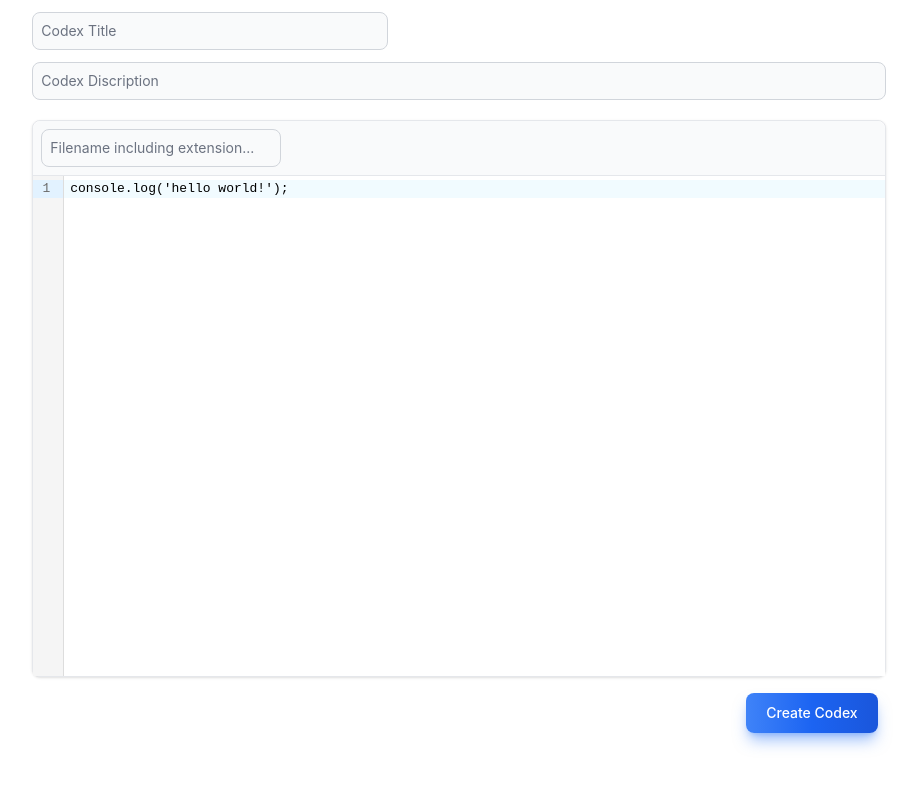
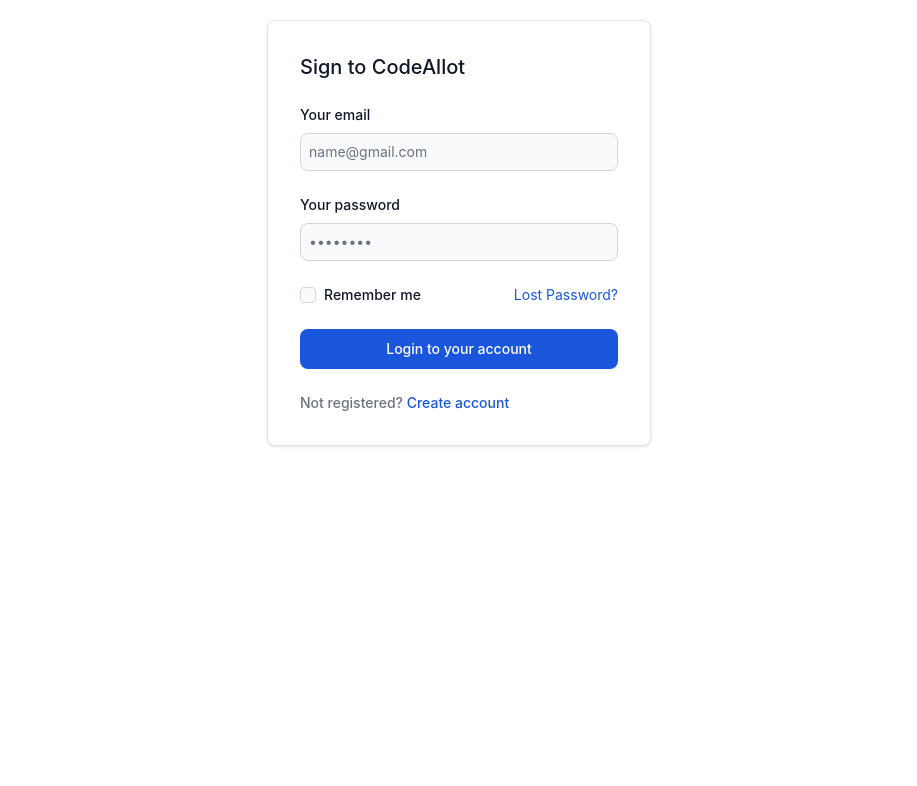
Before and after one commit to ayush-rudani/codeallot-client-1, a React (Create React App) app in the folder codeallot/: page / in a window 1280 px wide. Shown: the top 786 px of the page, without its empty margins (181-1098 px from the left). Built offline with nearby package versions, Linux system fonts and the light colour scheme.

Commit message:
comp. register & login added

```diff
--- a/codeallot/src/Test.js
+++ b/codeallot/src/Test.js
@@ -1,13 +1,17 @@
 import CCard from './components/CCard';
 import CodexCard from './components/CodexCard';
 import CreateCodex from './components/CreateCodex';
+import Login from './components/Login';
+import Register from './components/Register';
 
 function Test() {
     return (
         <>
             {/* <CodexCard /> */}
-            <CreateCodex />
+            {/* <CreateCodex /> */}
             {/* <CCard /> */}
+            <Login />
+            {/* <Register /> */}
         </>
     )
 }
--- a/codeallot/src/components/CreateCodex.js
+++ b/codeallot/src/components/CreateCodex.js
@@ -11,7 +11,7 @@
 
     return (
         <>
-            <div class="w-8/12 rounded-xl mx-auto mt-3">
+            <div class="w-8/12 rounded-xl mx-auto mt-5">
                 <input type="text" class="w-5/12 p-2 mb-3 bg-gray-50 border border-gray-300 text-gray-900 text-sm rounded-lg focus:ring-blue-500 focus:border-blue-500 block dark:bg-gray-700 dark:border-gray-600 dark:placeholder-gray-400 dark:text-white dark:focus:ring-blue-500 dark:focus:border-blue-500" placeholder="Codex Title" />
 
                 <input type="text" class="bg-gray-50 border border-gray-300 text-gray-900 text-sm rounded-lg focus:ring-blue-500 focus:border-blue-500 block w-full p-2  dark:bg-gray-700 dark:border-gray-600 dark:placeholder-gray-400 dark:text-white dark:focus:ring-blue-500 dark:focus:border-blue-500" placeholder="Codex Discription" />
--- /dev/null
+++ b/codeallot/src/components/Login.js
@@ -0,0 +1,35 @@
+function Login() {
+    return (
+        <>
+
+            <div class="w-full max-w-sm p-4 mx-auto sm:p-6 md:p-8 mt-5  bg-white border border-gray-200 rounded-lg shadow dark:bg-gray-800 dark:border-gray-700">
+                <form class="space-y-6" action="#">
+                    <h5 class="text-xl font-medium text-gray-900 dark:text-white">Sign to CodeAllot</h5>
+                    <div>
+                        <label for="email" class="block mb-2 text-sm font-medium text-gray-900 dark:text-white">Your email</label>
+                        <input type="email" name="email" id="email" class="w-full p-2 bg-gray-50 border border-gray-300 text-gray-900 text-sm rounded-lg focus:ring-blue-500 focus:border-blue-500 block dark:bg-gray-600 dark:border-gray-500 dark:placeholder-gray-400 dark:text-white" placeholder="name@gmail.com" required />
+                    </div>
+                    <div>
+                        <label for="password" class="block mb-2 text-sm font-medium text-gray-900 dark:text-white">Your password</label>
+                        <input type="password" name="password" id="password" placeholder="••••••••" class="w-full p-2 bg-gray-50 border border-gray-300 text-gray-900 text-sm rounded-lg focus:ring-blue-500 focus:border-blue-500 block dark:bg-gray-600 dark:border-gray-500 dark:placeholder-gray-400 dark:text-white" required />
+                    </div>
+                    <div class="flex items-start">
+                        <div class="flex items-start">
+                            <div class="flex items-center h-5">
+                                <input id="remember" type="checkbox" value="" class="w-4 h-4 border border-gray-300 rounded bg-gray-50 focus:ring-3 focus:ring-blue-300 dark:bg-gray-700 dark:border-gray-600 dark:focus:ring-blue-600 dark:ring-offset-gray-800 dark:focus:ring-offset-gray-800" required />
+                            </div>
+                            <label for="remember" class="ml-2 text-sm font-medium text-gray-900 dark:text-gray-300">Remember me</label>
+                        </div>
+                        <a href="#" class="ml-auto text-sm text-blue-700 hover:underline dark:text-blue-500">Lost Password?</a>
+                    </div>
+                    <button type="submit" class="w-full text-white bg-blue-700 hover:bg-blue-800 focus:ring-4 focus:outline-none focus:ring-blue-300 font-medium rounded-lg text-sm px-5 py-2.5 text-center dark:bg-blue-600 dark:hover:bg-blue-700 dark:focus:ring-blue-800">Login to your account</button>
+                    <div class="text-sm font-medium text-gray-500 dark:text-gray-300">
+                        Not registered? <a href="#" class="text-blue-700 hover:underline dark:text-blue-500">Create account</a>
+                    </div>
+                </form>
+            </div>
+        </>
+    );
+}
+
+export default Login;
--- /dev/null
+++ b/codeallot/src/components/Register.js
@@ -0,0 +1,27 @@
+function Register() {
+    return (
+        <>
+
+            <div class="w-full max-w-sm p-4 mx-auto sm:p-6 md:p-8 mt-5 bg-white border border-gray-200 rounded-lg shadow dark:bg-gray-800 dark:border-gray-700">
+                <form class="space-y-5" action="#">
+                    <h5 class="text-xl font-medium text-gray-900 dark:text-white">Register to CodeAllot</h5>
+                    <div>
+                        <label for="email" class="block mb-2 text-sm font-medium text-gray-900 dark:text-white">Email</label>
+                        <input type="email" name="email" id="email" class="w-full p-2 bg-gray-50 border border-gray-300 text-gray-900 text-sm rounded-lg focus:ring-blue-500 focus:border-blue-500 block dark:bg-gray-600 dark:border-gray-500 dark:placeholder-gray-400 dark:text-white" placeholder="name@gmail.com" required />
+                    </div>
+                    <div>
+                        <label for="name" class="block mb-2 text-sm font-medium text-gray-900 dark:text-white">Full-Name</label>
+                        <input type="text" name="name" id="name" class="w-full p-2 bg-gray-50 border border-gray-300 text-gray-900 text-sm rounded-lg focus:ring-blue-500 focus:border-blue-500 block dark:bg-gray-600 dark:border-gray-500 dark:placeholder-gray-400 dark:text-white" placeholder="name@gmail.com" required />
+                    </div>
+                    <div>
+                        <label for="password" class="block mb-2 text-sm font-medium text-gray-900 dark:text-white">Password</label>
+                        <input type="password" name="password" id="password" placeholder="••••••••" class="w-full p-2 bg-gray-50 border border-gray-300 text-gray-900 text-sm rounded-lg focus:ring-blue-500 focus:border-blue-500 block dark:bg-gray-600 dark:border-gray-500 dark:placeholder-gray-400 dark:text-white" required />
+                    </div>
+                    <button type="submit" class=" px-5 py-2.5 w-full mt-8 text-white bg-blue-700 hover:bg-blue-800 focus:ring-4 focus:outline-none focus:ring-blue-300 font-medium rounded-lg text-sm text-center dark:bg-blue-600 dark:hover:bg-blue-700 dark:focus:ring-blue-800">Register your account</button>
+                </form>
+            </div>
+        </>
+    );
+}
+
+export default Register;
```
Also changed, not shown: codeallot/public/index.html (+0 -25 lines).
